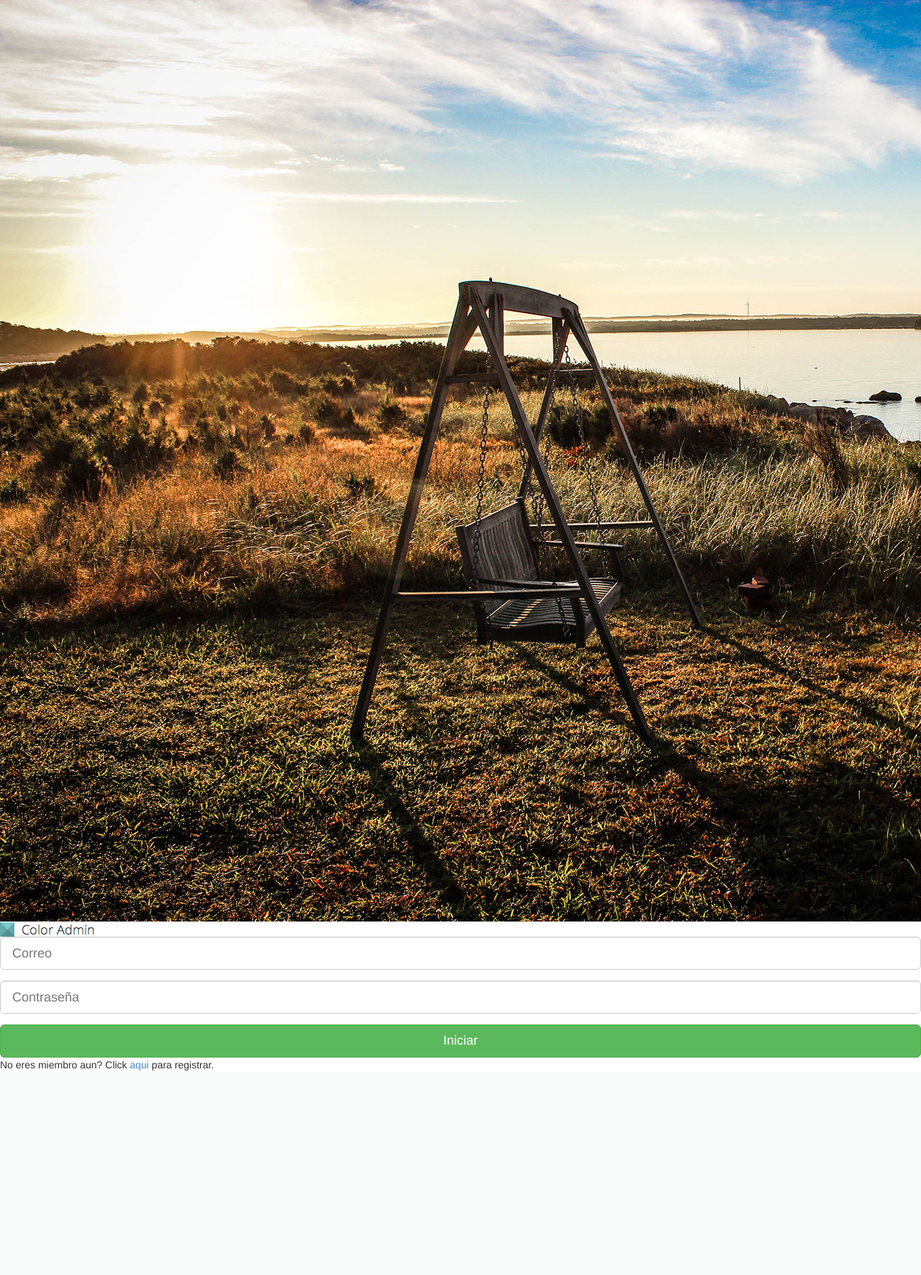
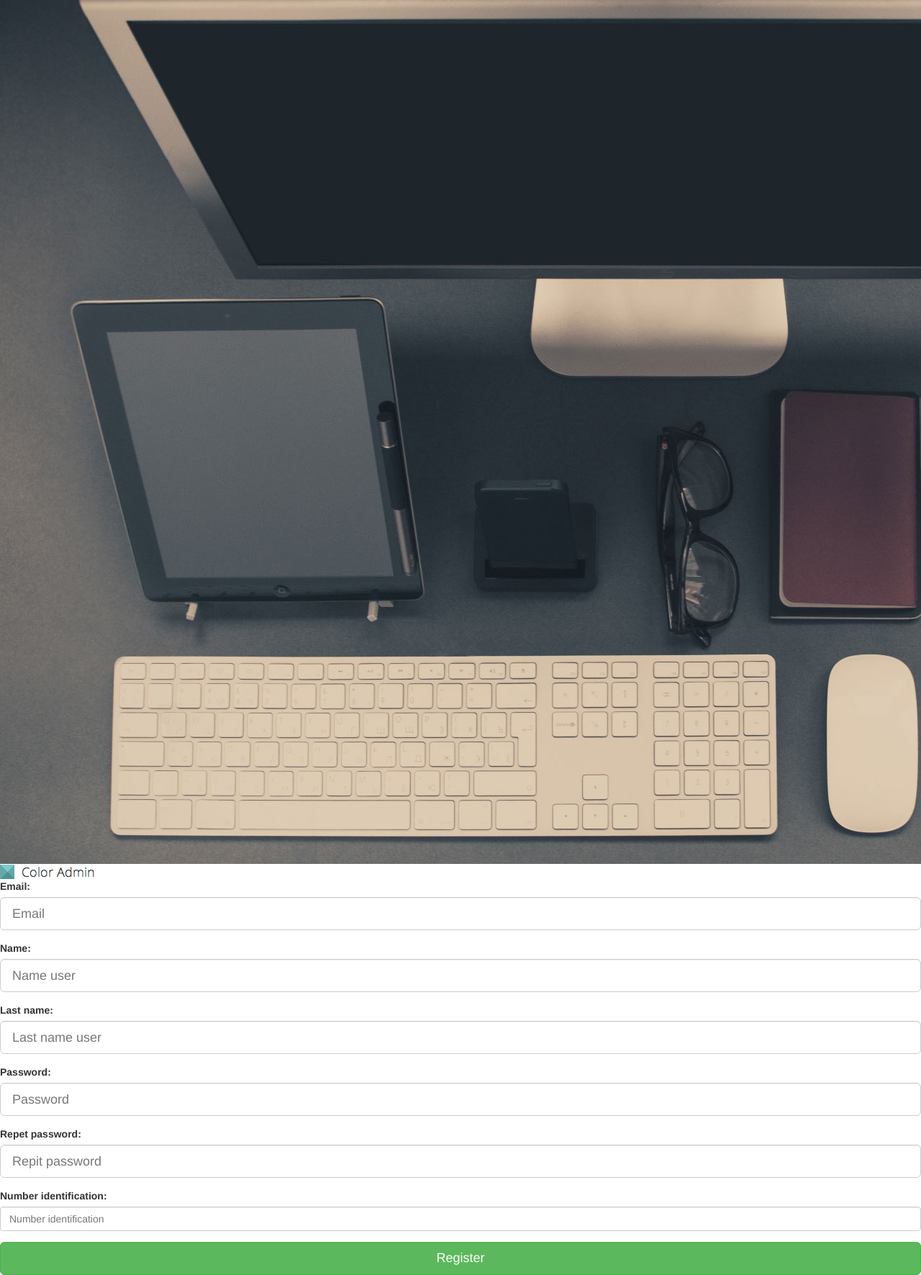
Before and after one commit to alejo3094/board, a Django app: page /register/ in a window 1280 px wide; the page is wider, and only the part inside the window is pictured. Shown: that part at 72% size. Before the commit the page ends 1487 px from the top of that part, so only its background shows below. Run offline with Django 3.2, Linux system fonts and the light colour scheme; some libraries are stand-ins or nearby versions.

Commit message:
Create User ok, with validations bd unique email

```diff
--- /dev/null
+++ b/applications/authentication/forms.py
@@ -0,0 +1,14 @@
+from django import forms
+from django.forms import ModelForm
+
+class getRegister(forms.Form):
+
+
+
+    email = forms.EmailField(label='Email:',max_length=254)
+    name = forms.CharField(label='Name:',max_length=50)
+    last_name = forms.CharField(label='Last name:',max_length=50)
+    pass1 = forms.CharField(max_length=50)
+    pass2 = forms.CharField(max_length=50)
+    numberID = forms.IntegerField(label='Number identification')
+    #photo = forms.ImageField()
--- /dev/null
+++ b/applications/authentication/templates/register.html
@@ -0,0 +1,121 @@
+{% load staticfiles %}
+
+<!DOCTYPE html>
+<!--[if IE 8]> <html lang="en" class="ie8"> <![endif]-->
+<!--[if !IE]><!-->
+<html lang="en">
+<!--<![endif]-->
+<head>
+    <meta charset="utf-8" />
+    <title>UseIT</title>
+    <meta content="width=device-width, initial-scale=1.0" name="viewport" />
+    <meta content="" name="description" />
+    <meta content="" name="author" />
+
+    {% include 'css.html' %}
+
+</head>
+<body >
+    <!-- begin #page-loader -->
+    <div id="page-loader" class="fade in"><span class="spinner"></span></div>
+    <!-- end #page-loader -->
+
+    <div class="login-cover">
+        <div class="login-cover-image"><img src="{% static "assets/img/login-bg/bg-5.jpg" %}" data-id="login-cover-image" alt="" /></div>
+        <div class="login-cover-bg"></div>
+    </div>
+    <!-- begin #page-container -->
+    <div id="page-container" class="fade" >
+      <!-- begin login -->
+      <div class="login login-v2" data-pageload-addclass="animated flipInX">
+          <!-- begin brand -->
+          <div class="login-header">
+                <div class="brand">
+                    <img src="{% static "assets/img/logo.png" %}" data-id="login-cover-image" alt="" />
+                </div>
+          </div>
+          <!-- end brand -->
+          <div class="login-content" ng-controller="RegisterController">
+              {% if messageB %}
+                  <div class="alert alert-danger">{{message}}</div>
+                {% endif %}
+              <form action="{% url 'authentication:register' %}" method="POST" class="margin-bottom-0" >{% csrf_token %}
+                   <div class="form-group m-b-20">
+                      <label for="id_email">Email:</label>
+                       {%if form.name.value %}
+                      <input name="email" id="id_email" type="email" class="form-control input-lg" placeholder="Email" required value="{{form.email.value}}" />
+                      {%else%}
+                      <input name="email" id="id_email" type="email" class="form-control input-lg" placeholder="Email" required />
+                      {% endif %}
+
+                  </div>
+                  <div class="form-group m-b-20">
+                      <label for="id_name">Name:</label>
+                      {%if form.name.value %}
+                      <input name="name" id="id_name" type="text" class="form-control input-lg" placeholder="Name user" required  value ="{{form.name.value}}"/>
+                      {%else%}
+                      <input name="name" id="id_name" type="text" class="form-control input-lg" placeholder="Name user" required  />
+                      {% endif %}
+                  </div>
+                  <div class="form-group m-b-20">
+                      <label for="id_lastName">Last name:</label>
+                      {%if form.name.value %}
+                      <input name="last_name" id="id_lastName" type="text" class="form-control input-lg" placeholder="Last name user" required value ="{{form.last_name.value}}"/>
+                      {%else%}
+                      <input name="last_name" id="id_lastName" type="text" class="form-control input-lg" placeholder="Last name user" required/>
+                      {% endif %}
+
+                  </div>
+                  <div class="form-group m-b-20">
+                      <label for="id_pass1">Password:</label>
+                      <input name="pass1" id="id_pass1" type="password" class="form-control input-lg" placeholder="Password" required />
+                  </div>
+                  <div class="form-group m-b-20">
+                      <label for="id_pass2">Repet password:</label>
+                      <input name="pass2" id="id_pass2" type="password" class="form-control input-lg" placeholder="Repit password" required />
+                  </div>
+
+                  <div class="form-group m-b-20">
+                      <label for="id_numberID">Number identification:</label>
+                      {%if form.name.value %}
+                      <input min="0" type="number" maxlength="18" class="form-control" id="id_numberID"  name= "numberID" placeholder="Number identification" required value="{{form.numberID.value}}">
+                      {%else%}
+                      <input min="0" type="number" maxlength="18" class="form-control" id="id_numberID"  name= "numberID" placeholder="Number identification" required>
+                      {% endif %}
+
+                  </div>
+                  <div class="login-buttons">
+                      <button type="submit" class="btn btn-success btn-block btn-lg">Register</button>
+                  </div>
+              </form>
+          </div>
+      </div>
+      <!-- end login -->
+    </div>
+    <!-- end page container -->
+
+    <!-- ================== BEGIN BASE JS ================== -->
+    <script src="{% static "assets/plugins/jquery-1.8.2/jquery-1.8.2.min.js" %}"></script>
+    <script src="{% static "assets/plugins/jquery-ui-1.10.4/ui/minified/jquery-ui.min.js" %}"></script>
+    <script src="{% static "assets/plugins/bootstrap-3.2.0/js/bootstrap.min.js" %}"></script>
+    <!--[if lt IE 9]>
+        <script src="{% static "assets/crossbrowserjs/html5shiv.js" %}"></script>
+        <script src="{% static "assets/crossbrowserjs/respond.min.js" %}"></script>
+        <script src="{% static "assets/crossbrowserjs/excanvas.min.js" %}"></script>
+    <![endif]-->
+    <script src="{% static "assets/plugins/slimscroll/jquery.slimscroll.min.js" %}"></script>
+    <script src="{% static "assets/plugins/jquery-cookie/jquery.cookie.js" %}"></script>
+    <!-- ================== END BASE JS ================== -->
+
+    <!-- ================== BEGIN PAGE LEVEL JS ================== -->
+    <script src="{% static "assets/js/login-v2.demo.min.js" %}"></script>
+    <script src="{% static "assets/js/apps.min.js" %}"></script>
+    <!-- ================== END PAGE LEVEL JS ================== -->
+    <script>
+        $(document).ready(function() {
+            App.init();
+            LoginV2.init();
+        });
+    </script>
+</body>
+</html>
--- a/applications/authentication/urls.py
+++ b/applications/authentication/urls.py
@@ -3,3 +3,10 @@
 from django.conf.urls import url
 from django.conf.urls import include
 from django.contrib import admin
+from .views import index,registerPage
+app_name="auth_app"
+urlpatterns = [
+    url('^$', index.as_view(), name='index'),
+    url(r'^login/$', index.as_view(), name='login'),
+    url(r'^register/$', registerPage.as_view(), name='register'),
+]
--- a/applications/authentication/views.py
+++ b/applications/authentication/views.py
@@ -1,3 +1,60 @@
 from django.shortcuts import render
+from django.shortcuts import render
+from django.http import HttpResponse
+from django.views.generic import TemplateView
+from django.shortcuts import render, render_to_response
+from django.template import RequestContext
+from .forms import  getRegister
+from applications.user.models import Users
+from django.contrib.auth.models import User
+import hashlib
+
 
 # Create your views here.
+class index(TemplateView):
+    def get(self, request, *args, **kwargs):
+        context = {}
+        return render(request, 'login.html', context)
+
+
+class registerPage(TemplateView):
+    def get(self, request, *args, **kwargs):
+        form = getRegister()
+        context = {'form':form}
+        return render(request, 'register.html', context)
+
+    def post(self, request, *args, **kwargs):
+        print("Dentro del post")
+        message = ""
+        messageB = True
+        form = getRegister(request.POST)
+
+        if form.is_valid():
+            cd = form.cleaned_data
+            pass1 = request.POST['pass1']
+            pass2 = request.POST['pass2']
+            if(pass1 == pass2):
+                email = request.POST['email']
+                try:
+                    userAuth_p = User.objects.get(email=email)
+                    message = "The email it was used"
+
+                except:
+                    name = request.POST['name']
+                    last_name = request.POST['last_name']
+                    numberID = request.POST['numberID']
+                    user = User(password=pass1, first_name=name, email=email,last_name=last_name,username=email)
+                    user.set_password(pass1)
+                    user.save()
+                    users = Users(user=user, id_number=numberID)
+                    users.save()
+                    message = "Success user create, Login please"
+                    context = {'messageB':messageB, 'message':message}
+                    return render(request, 'login.html', context)
+
+            else:
+                message = "Passwords do not match"
+
+        else:
+            message = "Please fill in all information"
+        return render(request, 'register.html', {'form':form, 'message':message, 'messageB':messageB})
--- a/applications/user/models.py
+++ b/applications/user/models.py
@@ -5,8 +5,7 @@ from django.contrib.auth.models import User
 
 # Users is a model to represent the system's users
 class Users(models.Model):
-    ID_CHOICES = (('CC', 'Cedula de ciudadania'), ('TI', 'Tarjeta de identidad'), ('CE', 'Cedula de extranjería'))
+
     user = models.OneToOneField(User, on_delete=models.CASCADE)
-    type_id = models.CharField(max_length=30, verbose_name="type_id", choices=ID_CHOICES)
     id_number = models.CharField(max_length=30, verbose_name="identification")
-    picture = models.ImageField(upload_to='images/')
+    photo = models.ImageField(upload_to='images/', blank=True, null=True)
--- a/applications/user/templates/log.html
+++ /dev/null
@@ -1,103 +0,0 @@
-{% load staticfiles %}
-
-<!DOCTYPE html>
-<!--[if IE 8]> <html lang="en" class="ie8"> <![endif]-->
-<!--[if !IE]><!-->
-<html lang="en">
-<!--<![endif]-->
-<head>
-    <meta charset="utf-8" />
-    <title>USET IT</title>
-    <meta content="width=device-width, initial-scale=1.0" name="viewport" />
-    <meta content="" name="description" />
-    <meta content="" name="author" />
-
-    {% include 'css.html' %}
-
-</head>
-<body>
-    <!-- begin #page-loader -->
-    <div id="page-loader" class="fade in"><span class="spinner"></span></div>
-    <!-- end #page-loader -->
-
-    <div class="login-cover">
-        <div class="login-cover-image"><img src="{% static "assets/img/login-bg/bg-4.jpg" %}" data-id="login-cover-image" alt="" /></div>
-        <div class="login-cover-bg"></div>
-    </div>
-    <!-- begin #page-container -->
-    <div id="page-container" class="fade">
-        <!-- begin login -->
-        <div class="login login-v2" data-pageload-addclass="animated flipInX">
-            <!-- begin brand -->
-            <div class="login-header">
-                <div class="brand">
-                    <img src="{% static "assets/img/logo.png" %}" data-id="login-cover-image" alt="" />
-                </div>
-            </div>
-            <!-- end brand -->
-            <div class="login-content">
-
-                <form  method="POST" class="margin-bottom-0"> {% csrf_token %}
-                    {% if messageB %}
-                      <div class="alert alert-success">{{message}}</div>
-                    {% endif %}
-                    {% if messageT %}
-                      <div class="alert alert-danger">{{message}}</div>
-                    {% endif %}
-                    <div class="form-group m-b-20">
-
-                        <input name="username" type="text" class="form-control input-lg" placeholder="Correo " />
-
-                    </div>
-                    <div class="form-group m-b-20">
-                        <input name="password" type="password" class="form-control input-lg" placeholder="Contraseña" />
-                    </div>
-                    <div class="login-buttons">
-                        <button type="submit" class="btn btn-success btn-block btn-lg">Iniciar</button>
-                    </div>
-                    <div class="m-t-20">
-                        No eres miembro aun? Click <a href="">aqui</a>  para registrar.
-                    </div>
-                </form>
-            </div>
-        </div>
-        <!-- end login -->
-
-        <!--<ul class="login-bg-list">
-            <li><a href="#" data-click="change-bg"><img src="{% static "assets/img/login-bg/bg-1.jpg" %}" alt="" /></a></li>
-            <li><a href="#" data-click="change-bg"><img src="{% static "assets/img/login-bg/bg-2.jpg" %}" alt="" /></a></li>
-            <li><a href="#" data-click="change-bg"><img src="{% static "assets/img/login-bg/bg-3.jpg" %}" alt="" /></a></li>
-            <li class="active"><a href="#" data-click="change-bg"><img src="{% static "assets/img/login-bg/bg-4.jpg" %}" alt="" /></a></li>
-            <li><a href="#" data-click="change-bg"><img src="{% static "assets/img/login-bg/bg-5.jpg" %}" alt="" /></a></li>
-            <li><a href="#" data-click="change-bg"><img src="{% static "assets/img/login-bg/bg-6.jpg" %}" alt="" /></a></li>
-        </ul>-->
-
-    </div>
-    <!-- end page container -->
-
-    <!-- ================== BEGIN BASE JS ================== -->
-    <script src="{% static "assets/plugins/jquery-1.8.2/jquery-1.8.2.min.js" %}"></script>
-    <script src="{% static "assets/plugins/jquery-ui-1.10.4/ui/minified/jquery-ui.min.js" %}"></script>
-    <script src="{% static "assets/plugins/bootstrap-3.2.0/js/bootstrap.min.js" %}"></script>
-    <!--[if lt IE 9]>
-        <script src="{% static "assets/crossbrowserjs/html5shiv.js" %}"></script>
-        <script src="{% static "assets/crossbrowserjs/respond.min.js" %}"></script>
-        <script src="{% static "assets/crossbrowserjs/excanvas.min.js" %}"></script>
-    <![endif]-->
-    <script src="{% static "assets/plugins/slimscroll/jquery.slimscroll.min.js" %}"></script>
-    <script src="{% static "assets/plugins/jquery-cookie/jquery.cookie.js" %}"></script>
-    <!-- ================== END BASE JS ================== -->
-
-    <!-- ================== BEGIN PAGE LEVEL JS ================== -->
-    <script src="{% static "assets/js/login-v2.demo.min.js" %}"></script>
-    <script src="{% static "assets/js/apps.min.js" %}"></script>
-    <!-- ================== END PAGE LEVEL JS ================== -->
-
-    <script>
-        $(document).ready(function() {
-            App.init();
-            LoginV2.init();
-        });
-    </script>
-</body>
-</html>
--- a/applications/user/urls.py
+++ b/applications/user/urls.py
@@ -8,5 +8,5 @@ from .views import Users
 
 app_name="user_app"
 urlpatterns = [
-    url(r'^register/$',Users.as_view(), name='register'),
+    #url(r'^register/$',Users.as_view(), name='register'),
 ]
--- a/applications/user/views.py
+++ b/applications/user/views.py
@@ -6,8 +6,6 @@ from django.template import RequestContext
 
 # Create your views here.
 
-
-
 class Users(TemplateView):
     def get(self,request,*args, **kwargs):
         context ={}
--- a/tablero/settings.py
+++ b/tablero/settings.py
@@ -124,6 +124,11 @@ USE_TZ = True
 
 STATIC_URL = '/static/'
 
+MEDIA_ROOT = os.path.join(BASE_DIR, "media")
+MEDIA_URL = '/media/'
+
+FILES_ROOT = os.path.join(MEDIA_ROOT, "files")
+
 STATICFILES_DIRS = (
     os.path.join(BASE_DIR, "static"),
 )
--- a/tablero/urls.py
+++ b/tablero/urls.py
@@ -1,10 +1,16 @@
 
 from django.contrib import admin
+from django.contrib.staticfiles.urls import static
 from django.urls import path
 from django.conf.urls import url
 from django.conf.urls import include
 
+from tablero import settings
+
 urlpatterns = [
     url(r'^admin/', admin.site.urls),
     url(r'^', include('applications.user.urls',namespace='users')),
+    url(r'^', include('applications.authentication.urls',namespace='authentication')),
 ]
+
+urlpatterns += static(settings.MEDIA_URL, document_root=settings.MEDIA_ROOT)
```
Also changed, not shown: applications/authentication/templates/index.html (renamed from templates/index.html, +5 -5 lines), applications/authentication/templates/login.html (+8 -7 lines), applications/user/migrations/0002_remove_users_type_id.py (added), applications/user/migrations/0003_auto_20190428_1105.py (added), db.sqlite3.
